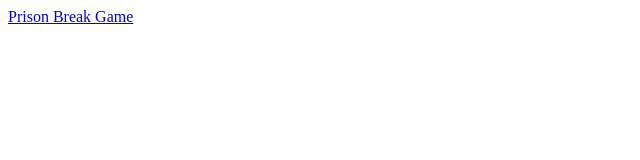
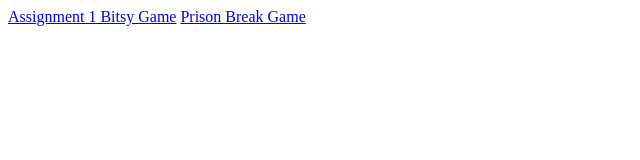
Before and after one commit to sidbaxi15/sidbaxi15.github.io, a plain HTML site: page index.html in a window 1280 px wide. Shown: the whole page, without its empty margins (0-640 px from the left). Drawn offline with Linux system fonts and the light colour scheme.

Commit message:
Update index.html

```diff
--- a/index.html
+++ b/index.html
@@ -4,6 +4,7 @@
     <title>Inky Story</title>
 </head>
 <body>
+    <a href="assignment1/assignment1.html">Assignment 1 Bitsy Game</a>
     <a href="assignment4/PrisonBreak.ink">Prison Break Game</a>
 </body>
 </html>
```
